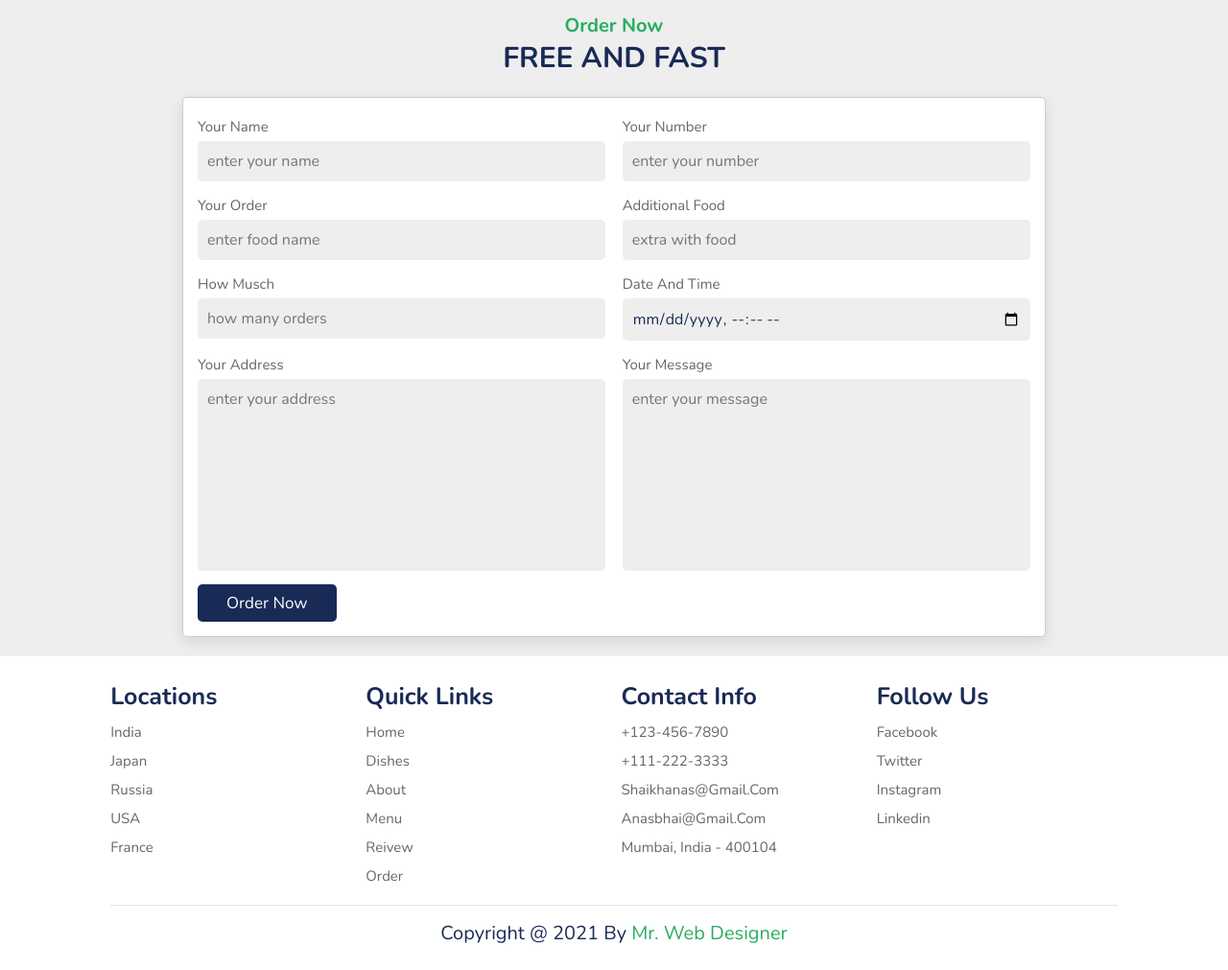
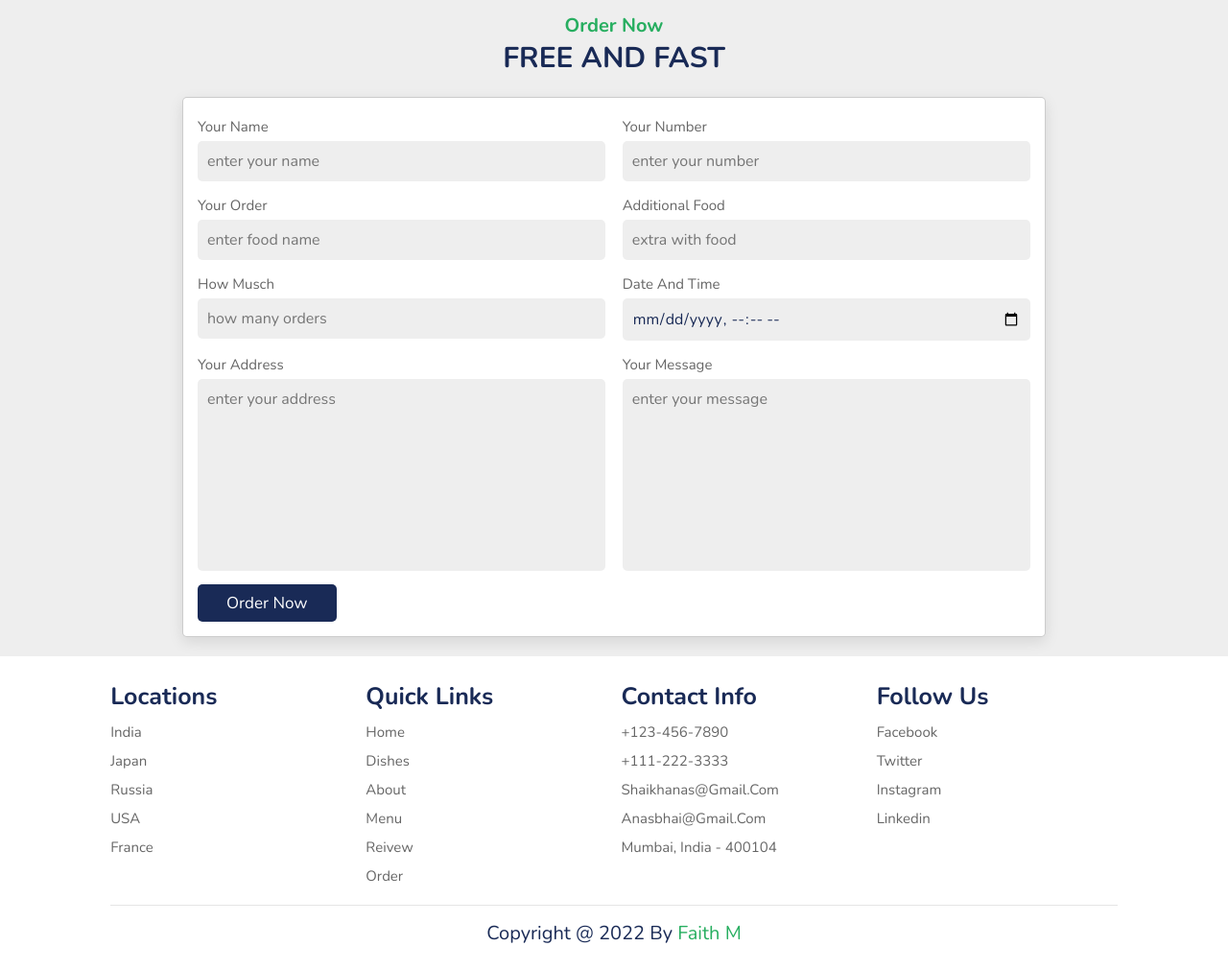
Before and after one commit to KariMucheru/Food-Website, a plain HTML site: page index.html in a window 1280 px wide. Shown: the part 4179-5190 px from the top of the page at 96% size. Drawn offline with nearby package versions, Linux system fonts and the light colour scheme.

Commit message:
Update index.html

```diff
--- a/index.html
+++ b/index.html
@@ -644,7 +644,7 @@
 
     </div>
 
-    <div class="credit"> copyright @ 2021 by <span>mr. web designer</span> </div>
+    <div class="credit"> copyright @ 2022 by <span>Faith M </span> </div>
 
 </section>
 
```
